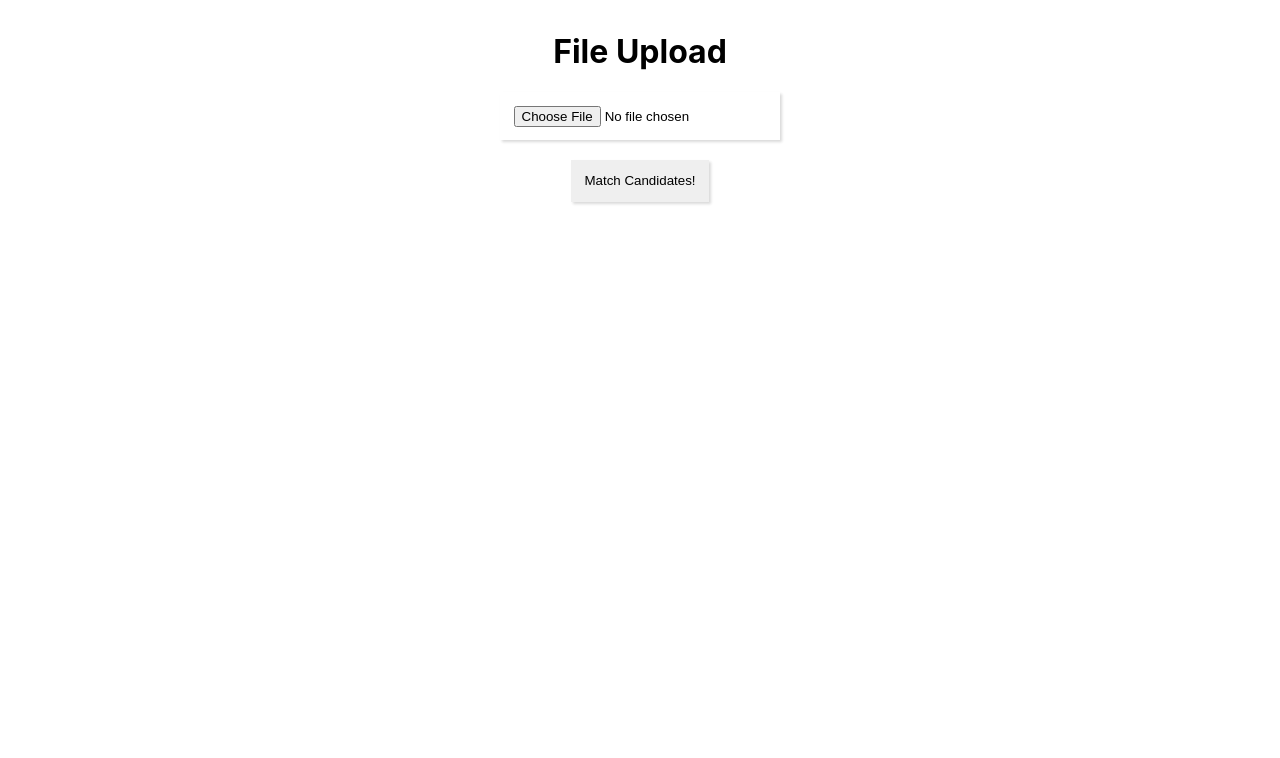
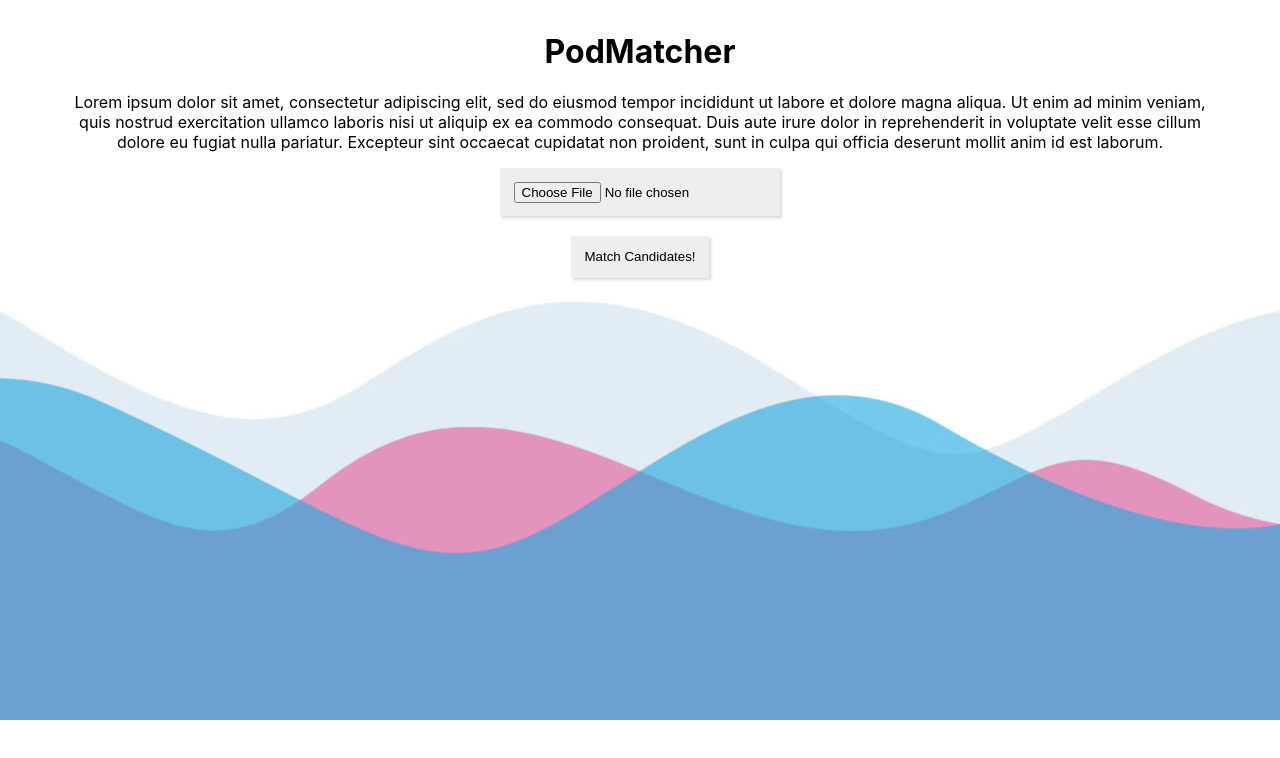
Before and after one commit to Riyabelle25/PodMatcher, a React (Create React App) app in the folder react-client/: page / in a window 1280 px wide. Shown: the top 758 px of the page. Built offline with nearby package versions, Linux system fonts and the light colour scheme.

Commit message:
Add background image

```diff
--- a/react-client/src/App.js
+++ b/react-client/src/App.js
@@ -1,11 +1,11 @@
-import logo from './logo.svg';
 import './App.css';
 import React from 'react'
 import Main from './components/fileUpload'
 
 const App = () => (
   <div>
-    <h1>File Upload</h1>
+    <h1>PodMatcher</h1>
+    <p>Lorem ipsum dolor sit amet, consectetur adipiscing elit, sed do eiusmod tempor incididunt ut labore et dolore magna aliqua. Ut enim ad minim veniam, quis nostrud exercitation ullamco laboris nisi ut aliquip ex ea commodo consequat. Duis aute irure dolor in reprehenderit in voluptate velit esse cillum dolore eu fugiat nulla pariatur. Excepteur sint occaecat cupidatat non proident, sunt in culpa qui officia deserunt mollit anim id est laborum.</p>
     <Main />
   </div>
 );
--- a/react-client/src/components/fileUpload.jsx
+++ b/react-client/src/components/fileUpload.jsx
@@ -69,12 +69,12 @@ class Main extends React.Component {
           <button type="submit" className={styles.matchCandidates}>Match Candidates!</button>
         </div>
         {this.state.set && (
-          <TableContainer component={Paper}>
+          <TableContainer component={Paper} style={{backgroundColor: 'Transparent', fontWeight: 'bolder' }}>
             <Table sx={{ minWidth: 650 }} aria-label="simple table">
               <TableHead>
                 <TableRow>
-                  <TableCell>Name</TableCell>
-                  <TableCell align="right">Match</TableCell>
+                  <TableCell style={{fontWeight: 'bolder'}}>Name</TableCell>
+                  <TableCell style={{fontWeight: 'bolder'}} align="right">Match</TableCell>
                 </TableRow>
               </TableHead>
               <TableBody>
@@ -83,10 +83,10 @@ class Main extends React.Component {
                     key={row.name}
                     sx={{ "&:last-child td, &:last-child th": { border: 0 } }}
                   >
-                    <TableCell component="th" scope="row">
+                    <TableCell style={{fontWeight: 'bolder'}} component="th" scope="row">
                       {row.name}
                     </TableCell>
-                    <TableCell align="right">{row.percentage}</TableCell>
+                    <TableCell style={{fontWeight: 'bolder'}} align="right">{row.percentage}</TableCell>
                   </TableRow>
                 ))}
               </TableBody>
--- a/react-client/src/index.css
+++ b/react-client/src/index.css
@@ -8,6 +8,29 @@ body {
     sans-serif;
   -webkit-font-smoothing: antialiased;
   -moz-osx-font-smoothing: grayscale;
+  min-height: 100%;
+  background-image: url('../public/background.png');
+  background-size: cover;
+}
+
+/* width */
+::-webkit-scrollbar {
+  width: 10px;
+}
+
+/* Track */
+::-webkit-scrollbar-track {
+  background: #f1f1f1;
+}
+
+/* Handle */
+::-webkit-scrollbar-thumb {
+  background: #888;
+}
+
+/* Handle on hover */
+::-webkit-scrollbar-thumb:hover {
+  background: #555;
 }
 
 code {
--- a/react-client/src/index.js
+++ b/react-client/src/index.js
@@ -2,7 +2,6 @@ import React from 'react';
 import ReactDOM from 'react-dom';
 import './index.css';
 import App from './App';
-import reportWebVitals from './reportWebVitals';
 
 ReactDOM.render(
   <React.StrictMode>
@@ -10,8 +9,3 @@ ReactDOM.render(
   </React.StrictMode>,
   document.getElementById('root')
 );
-
-// If you want to start measuring performance in your app, pass a function
-// to log results (for example: reportWebVitals(console.log))
-// or send to an analytics endpoint. Learn more: https://bit.ly/CRA-vitals
-reportWebVitals();
--- a/react-client/src/styles/main.module.css
+++ b/react-client/src/styles/main.module.css
@@ -9,6 +9,7 @@
     outline: none;
     padding: 1em;
     box-shadow: rgba(0, 0, 0, 0.15) 1.95px 1.95px 2.6px;
+    background-color: rgb(238, 238, 238);
 }
 
 .matchCandidates {
```
Also changed, not shown: react-client/public/background.png (added), react-client/src/logo.svg (deleted).
